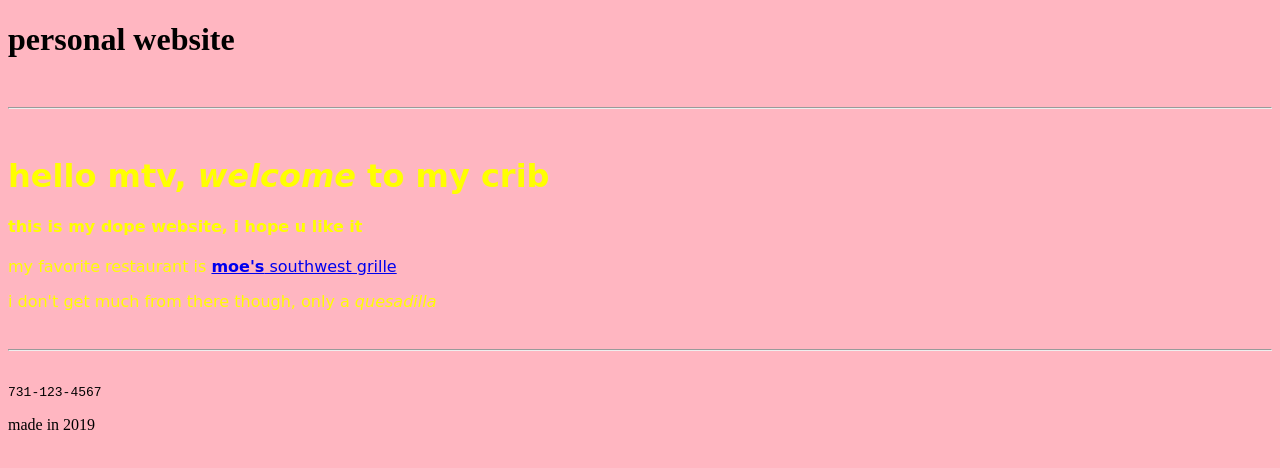
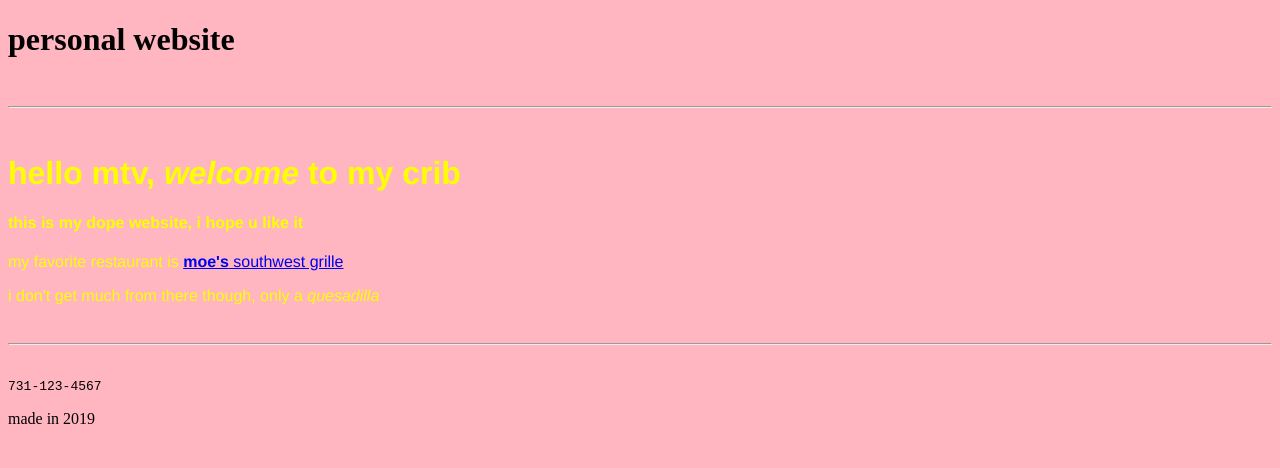
Before and after one commit to sophiegsmoke/sophiesmoke, a plain HTML site: page index.html in a window 1280 px wide. Drawn offline with Linux system fonts and the light colour scheme.

Commit message:
Update styles.css

```diff
--- a/styles.css
+++ b/styles.css
@@ -11,7 +11,7 @@ html {
 /*class selector*/
 .light-pink-background{
   font-style: normal;
-  font-family: cursive;
+  font-family: helvetica;
   color: yellow;
 }
 /*id selector*/
```
